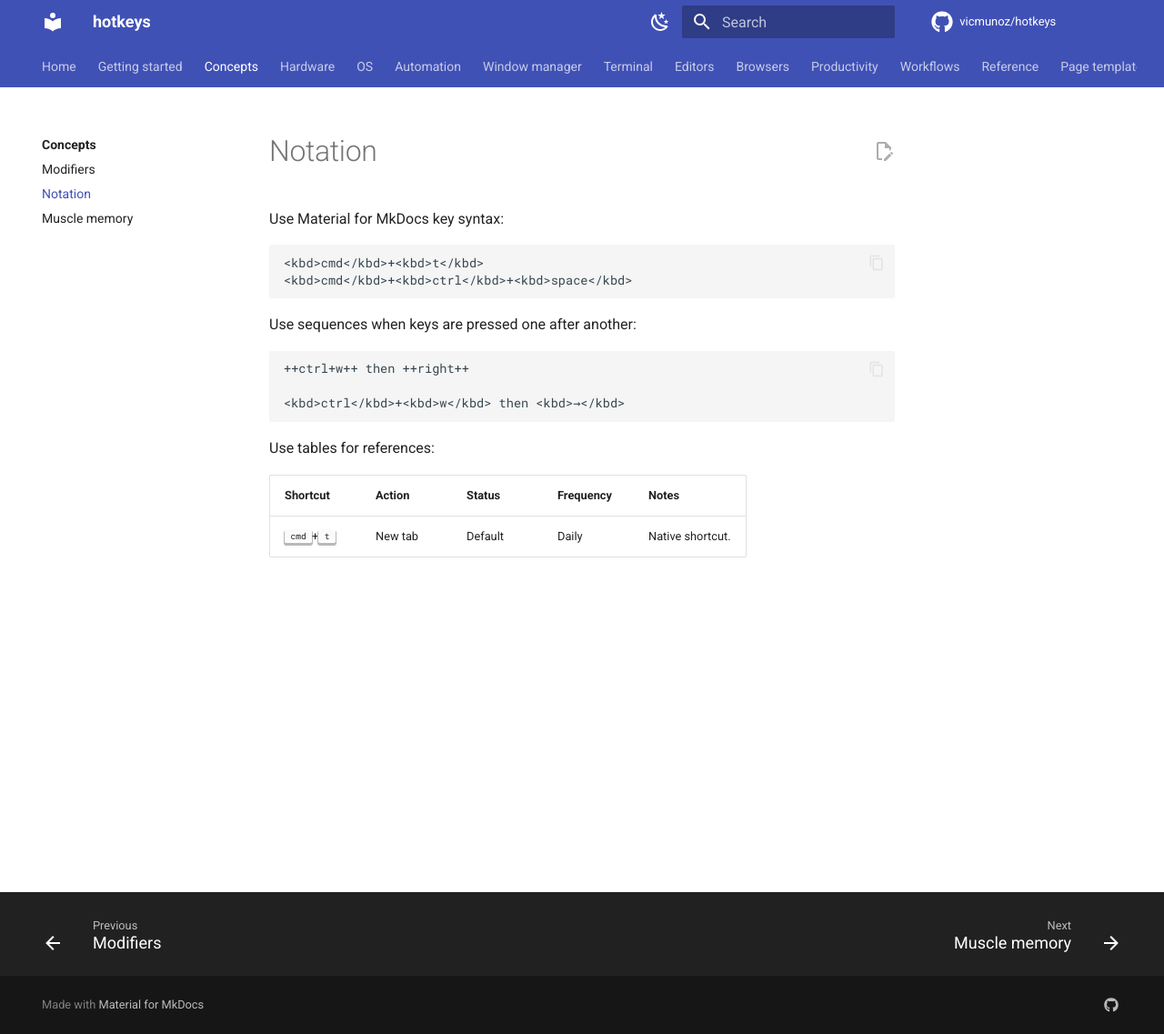
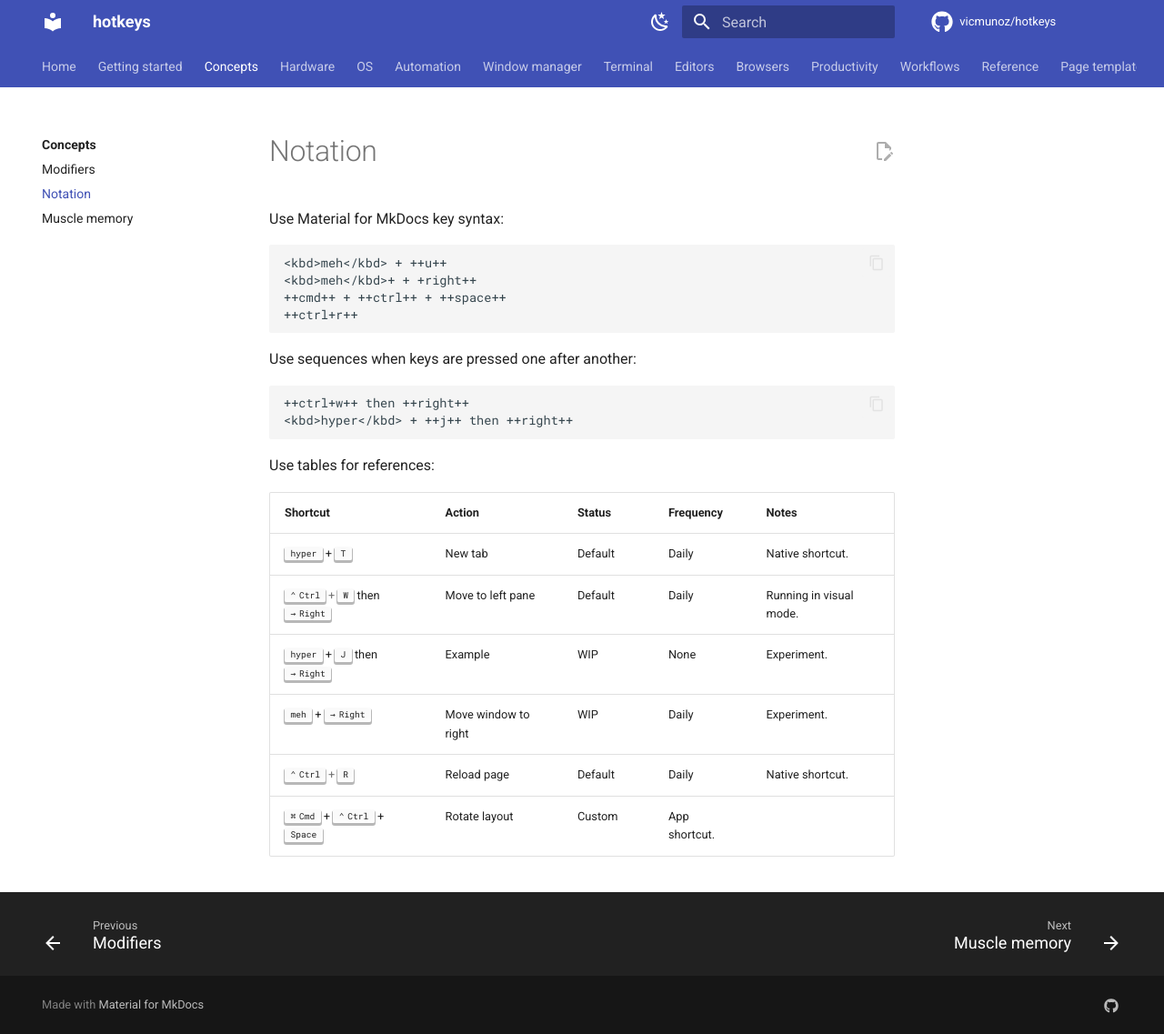
Before and after one commit to vicmunoz/hotkeys, an MkDocs documentation site: the page built from docs/concepts/notation.md, in a window 1280 px wide and 1137 px high. Shown: the whole window at 91% size. Built offline with MkDocs 1.6.1 and Material for MkDocs 9.7.7, drawn with Linux system fonts in a browser that asks for light colours; comment, search, counter and statistics services are not loaded.

Commit message:
fix: correct main notation for meta keys

````diff
--- a/docs/concepts/notation.md
+++ b/docs/concepts/notation.md
@@ -3,20 +3,26 @@
 Use Material for MkDocs key syntax:
 
 ```markdown
-<kbd>cmd</kbd>+<kbd>t</kbd>
-<kbd>cmd</kbd>+<kbd>ctrl</kbd>+<kbd>space</kbd>
+<kbd>meh</kbd> + ++u++
+<kbd>meh</kbd>+ + +right++
+++cmd++ + ++ctrl++ + ++space++
+++ctrl+r++
 ```
 
 Use sequences when keys are pressed one after another:
 
 ```markdown
 ++ctrl+w++ then ++right++
-
-<kbd>ctrl</kbd>+<kbd>w</kbd> then <kbd>→</kbd>
+<kbd>hyper</kbd> + ++j++ then ++right++
 ```
 
 Use tables for references:
 
 | Shortcut | Action | Status | Frequency | Notes |
 | --- | --- | --- | --- | --- |
-| <kbd>cmd</kbd>+<kbd>t</kbd> | New tab | Default | Daily | Native shortcut. |
+| <kbd>hyper</kbd> + ++t++ | New tab | Default | Daily | Native shortcut. |
+| ++ctrl+w++ then ++right++ | Move to left pane | Default | Daily | Running in visual mode. |
+| <kbd>hyper</kbd> + ++j++ then ++right++ | Example | WIP | None | Experiment. |
+| <kbd>meh</kbd> + ++right++ | Move window to right | WIP | Daily | Experiment. |
+| ++ctrl+r++ | Reload page | Default | Daily | Native shortcut. |
+| ++cmd++ + ++ctrl++ + ++space++ | Rotate layout | Custom | App shortcut. |
````
